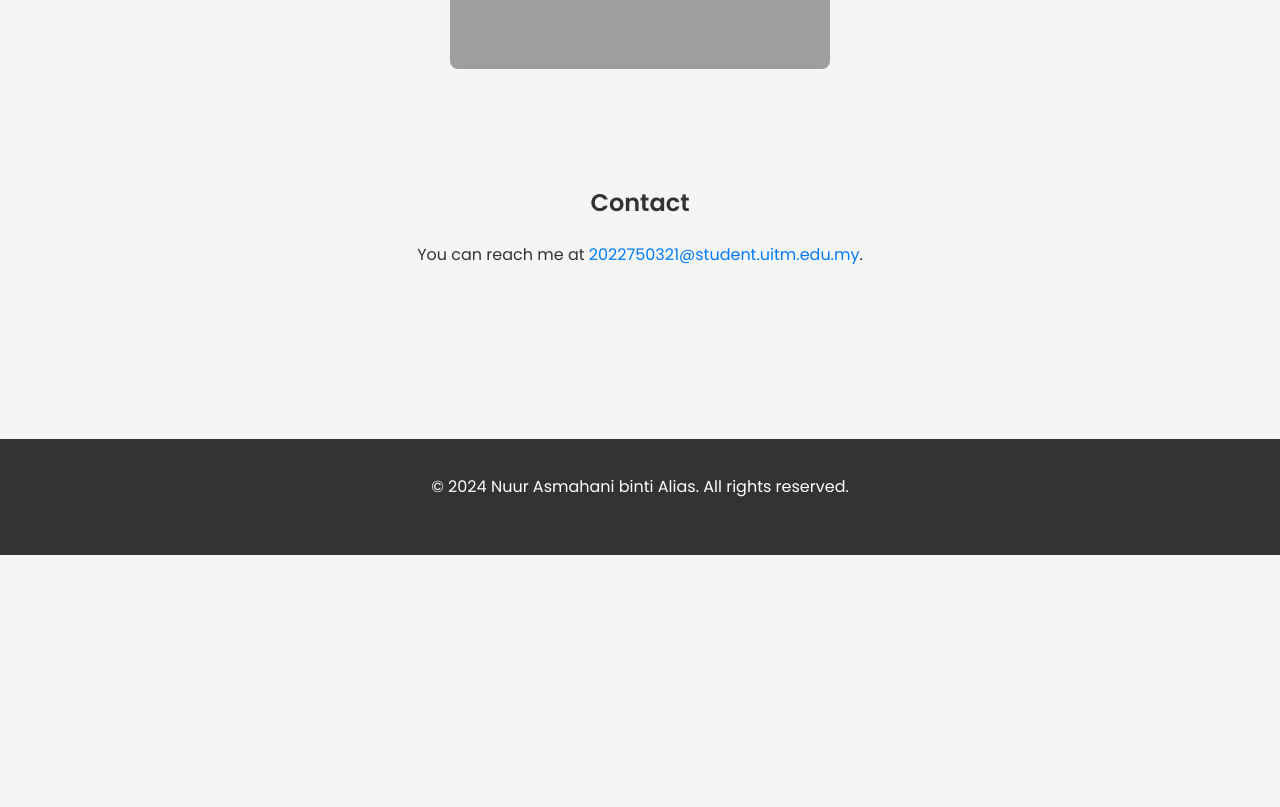
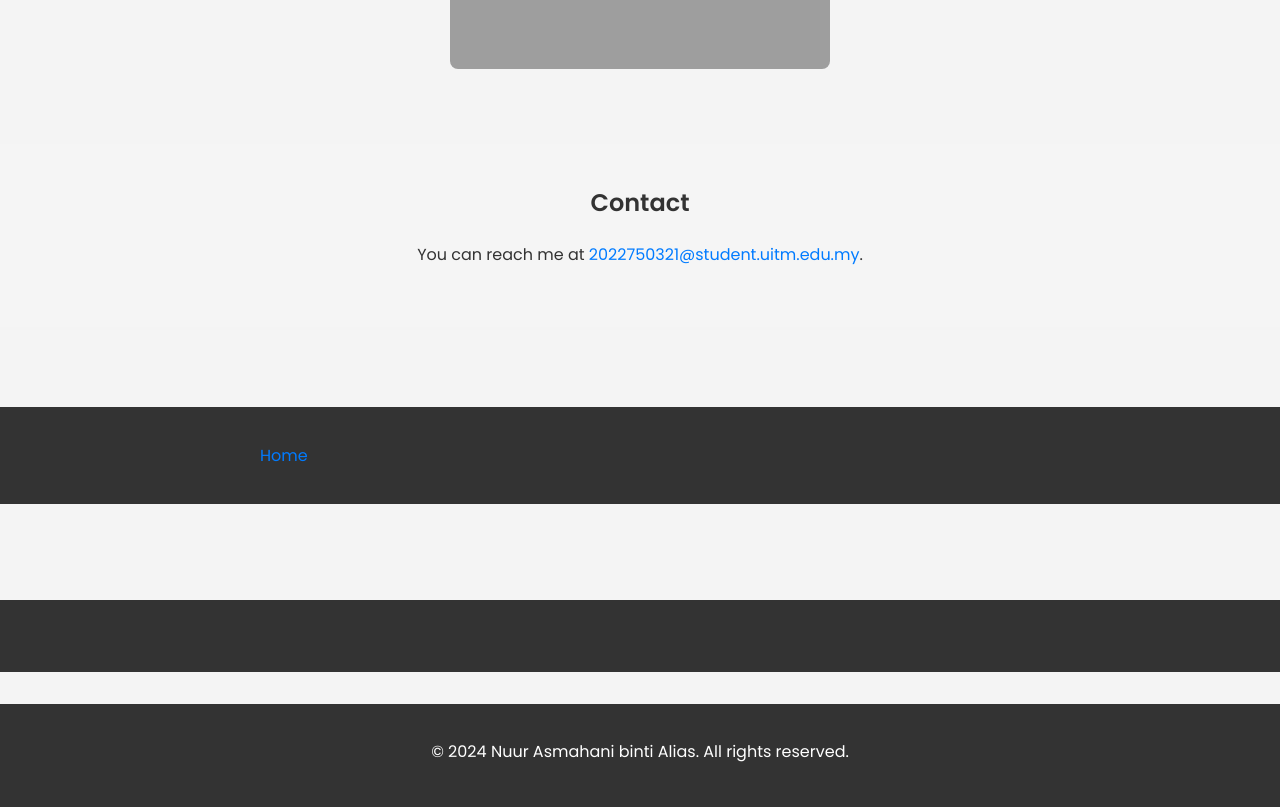
Before and after one commit to HaniAlias/personal-website, a plain HTML site: page index.html in a window 1280 px wide. Shown: the part 5322-6129 px from the top of the page. Before the commit the page ends 5877 px from the top, so only its background shows below. Drawn offline with Linux system fonts and the light colour scheme; grey boxes are pictures that could not be loaded.

Commit message:
Update index.html

```diff
--- a/index.html
+++ b/index.html
@@ -252,6 +252,24 @@
             </div>
         </section>
     </main>
+	<header>
+    <div class="container">
+        <!-- Your existing header content -->
+
+        <!-- Home button -->
+        <a href="#" class="btn-home">Home</a>
+    </div>
+</header>
+
+<main>
+    <!-- Your main content sections -->
+</main>
+
+<footer>
+    <div class="container">
+        <!-- Your existing footer content -->
+    </div>
+</footer>
 
     <footer>
         <div class="container">
```
